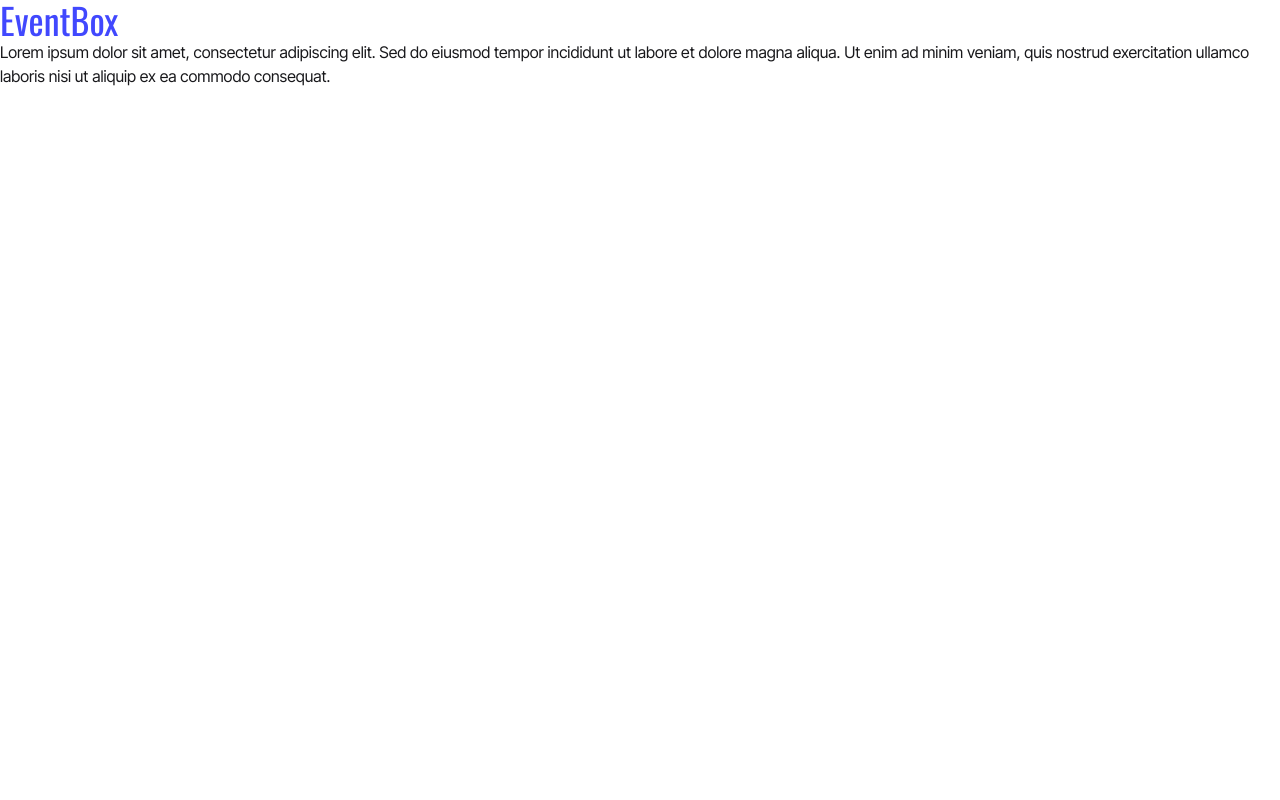
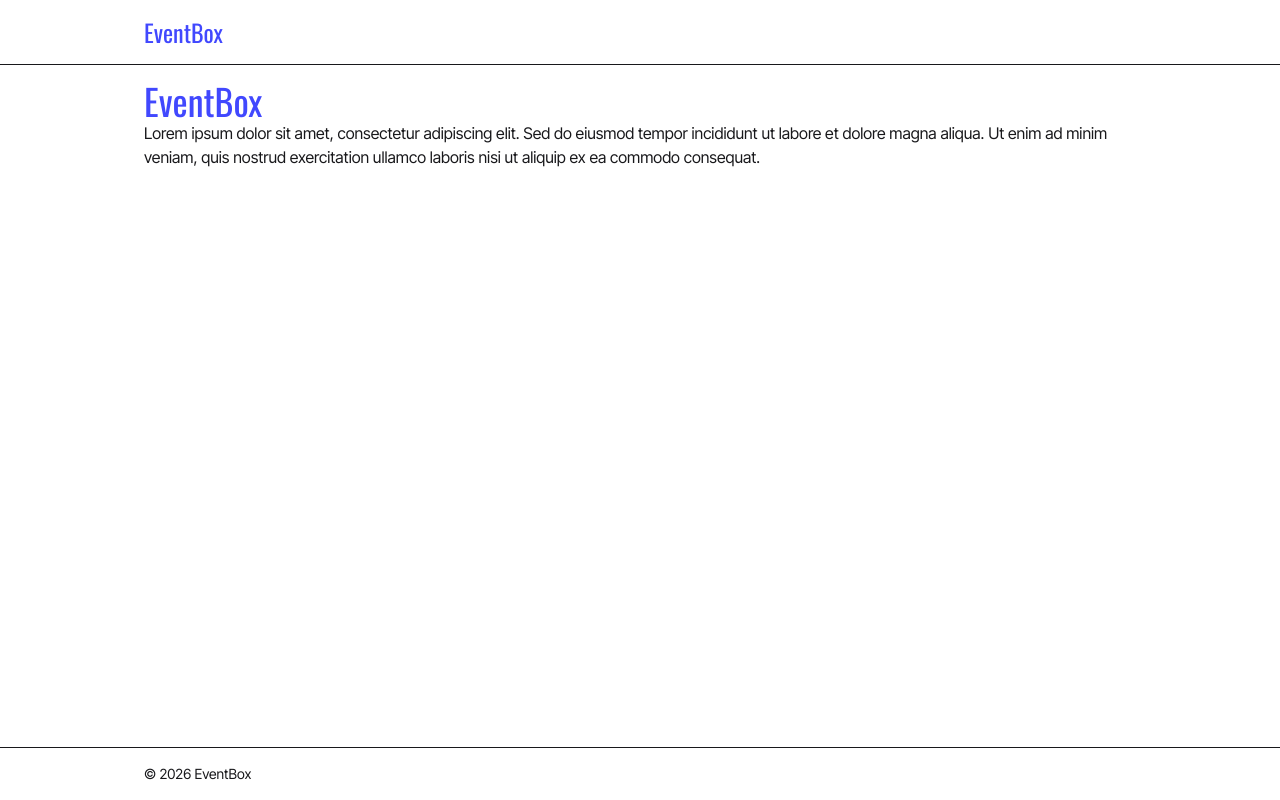
Before and after one commit to JimeBlue/event-scheduler, a React (Vite) app: page / in a window 1280 px wide. Built offline with nearby package versions, Linux system fonts and the light colour scheme.

Commit message:
add MainLayout and ProtectedLayout with nested route structure

```diff
--- a/src/App.jsx
+++ b/src/App.jsx
@@ -1,14 +1,20 @@
 import { Routes, Route } from 'react-router';
+import MainLayout from './layouts/MainLayout';
+import ProtectedLayout from './layouts/ProtectedLayout';
 import Home from './pages/Home';
 import Events from './pages/Events';
 import EventDetails from './pages/EventDetails';
 import SignUp from './pages/SignUp';
 import SignIn from './pages/SignIn';
+import CreateEvent from './pages/CreateEvent';
 import NotFound from './pages/NotFound';
 
 const App = () => {
   return (
     <Routes>
+      {/* Every page renders inside MainLayout (header + footer) */}
+      <Route element={<MainLayout />}>
+        {/* Public routes */}
         <Route path="/" element={<Home />} />
         <Route path="/events">
           <Route index element={<Events />} />
@@ -16,7 +22,14 @@ const App = () => {
         </Route>
         <Route path="/signup" element={<SignUp />} />
         <Route path="/login" element={<SignIn />} />
+
+        {/* Protected routes (guarded by ProtectedLayout) */}
+        <Route element={<ProtectedLayout />}>
+          <Route path="/events/new" element={<CreateEvent />} />
+        </Route>
+
         <Route path="*" element={<NotFound />} />
+      </Route>
     </Routes>
   );
 };
--- /dev/null
+++ b/src/layouts/MainLayout.jsx
@@ -0,0 +1,33 @@
+import { Outlet, Link } from 'react-router';
+
+// The outer shell shown on every page: header + page content + footer.
+// TODO:  The header/footer are placeholders for now; they'll be extracted into
+// dedicated <Navbar /> and <Footer /> components on a later branch.
+const MainLayout = () => {
+  return (
+    <div className="flex min-h-screen flex-col">
+      {/* TODO: replace with <Navbar /> (reads useAuth() for Login/Logout) */}
+      <header className="border-b">
+        <nav className="mx-auto flex max-w-5xl items-center justify-between p-4">
+          <Link to="/" className="font-heading text-2xl text-brand-blue">
+            EventBox
+          </Link>
+        </nav>
+      </header>
+
+      {/* The matched child route renders here */}
+      <main className="mx-auto w-full max-w-5xl flex-1 p-4">
+        <Outlet />
+      </main>
+
+      {/* TODO: replace with <Footer /> */}
+      <footer className="border-t">
+        <div className="mx-auto max-w-5xl p-4 font-text text-sm">
+          © {new Date().getFullYear()} EventBox
+        </div>
+      </footer>
+    </div>
+  );
+};
+
+export default MainLayout;
--- /dev/null
+++ b/src/layouts/ProtectedLayout.jsx
@@ -0,0 +1,13 @@
+import { Outlet, Navigate } from 'react-router';
+
+// Route guard for logged-in-only pages (e.g. /events/new).
+// Renders the child route if authenticated, otherwise redirects to /login.
+const ProtectedLayout = () => {
+  // TODO: replace with `const { isAuthenticated } = useAuth();`
+  // once AuthContext exists. Hardcoded false for now.
+  const isAuthenticated = false;
+
+  return isAuthenticated ? <Outlet /> : <Navigate to="/login" replace />;
+};
+
+export default ProtectedLayout;
```
Lines whose indentation alone changed are shown as unchanged.
